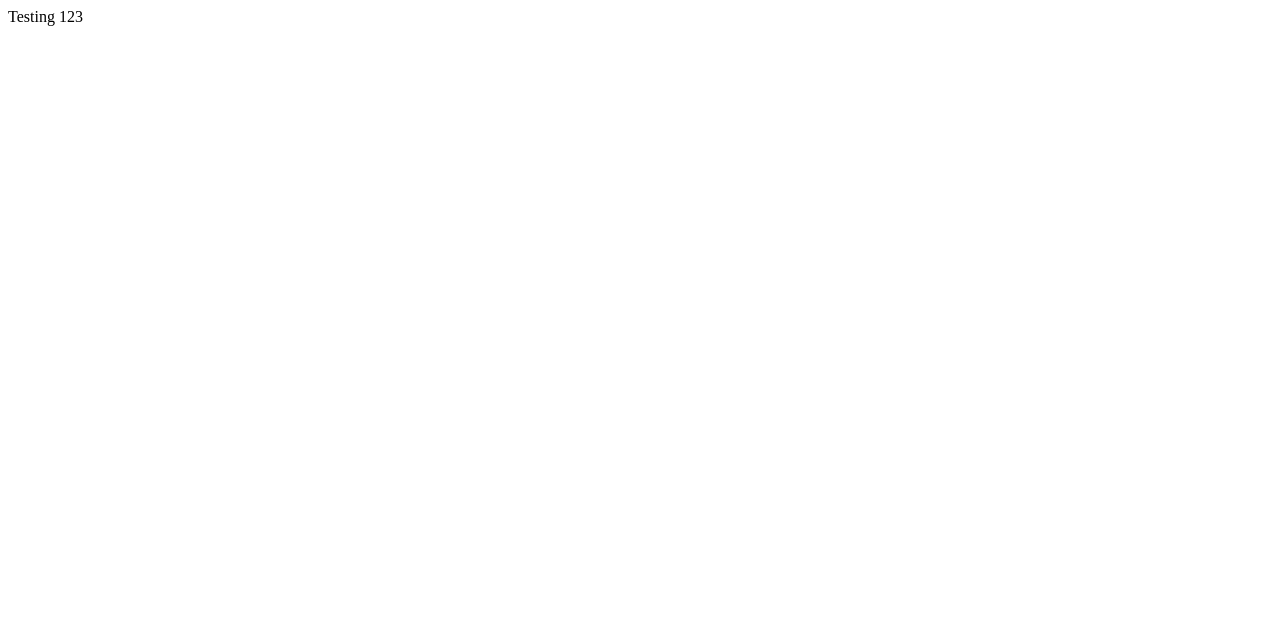
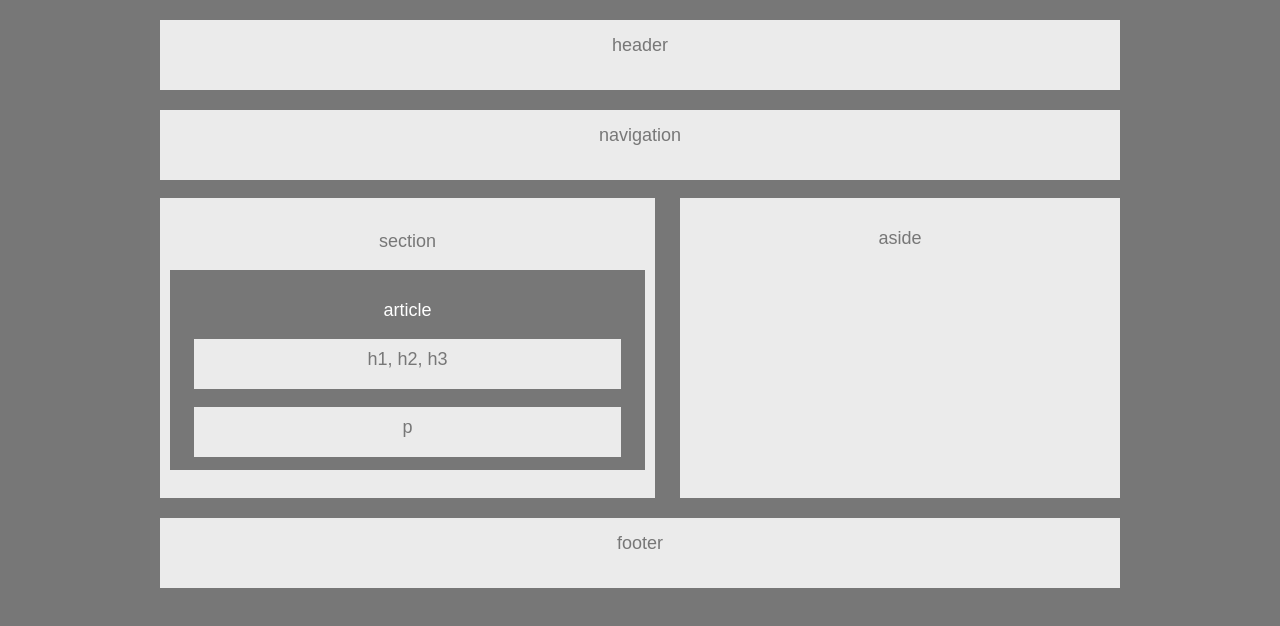
Before and after one commit to jermainehunter/HW-Wireframe, a plain HTML site: page index.html in a window 1280 px wide. Drawn offline with Linux system fonts and the light colour scheme.

Commit message:
Finished the coding and css

```diff
--- a/index.html
+++ b/index.html
@@ -5,8 +5,44 @@
     <meta name="viewport" content="width=device-width, initial-scale=1.0">
     <meta http-equiv="X-UA-Compatible" content="ie=edge">
     <title>HW-Wireframe</title>
+    <link type="text/css" rel="stylesheet" href="style.css" />
 </head>
 <body>
-    <div>Testing 123</div>
+<!--This is the start of the header -->
+    <div class="header">
+        <p class="header_text">header</p>
+    </div>
+<!--This is the start of the nav -->
+    <div class="nav">
+        <p class="nav_text">navigation</p>
+    </div>
+<!--This is the start of the section and aside-->
+    <div>
+        <div class="section">
+            <p class="section_text">section</p>
+     <!--Nest the article inside of the section div-->
+                <div class="article">
+                    <p class="article_text">article</p>
+    <!--Nest the h1, h2, h3 inside of the article -->
+                    <div class="the_headers">
+                         <p class="the_headers_text">h1, h2, h3</p>
+                    </div>
+    <!--Nest the p inside of the article -->
+                    <div class="paragraph">
+                            <p class="paragraph_text">p</p>
+                       </div>
+
+
+                </div>
+         </div>
+        <div class="aside">
+            <p class="aside_text">aside</p>
+        </div>
+    </div>
+<!--This is the start of the header -->
+    <div class="footer">
+            <p class="footer_text">footer</p>
+        </div>
+
 </body>
 </html>
--- a/style.css
+++ b/style.css
@@ -0,0 +1,175 @@
+body
+{
+    font-family: 'Arial', 'Helvetica Neue', Helvetica, sans-serif;
+     color: #777;
+     background: #777;
+     width: 960px;
+     font-size: 18px;
+     margin: auto;
+}
+
+h1 p
+{
+    color: #777;
+    background: #ebebeb;
+}
+
+/** header css **/
+
+.header
+{
+
+    height: 70px;
+    background: #ebebeb;
+    margin-top:20px;
+    text-align: center;
+    position: auto 0;
+
+}
+
+.header_text
+{
+    padding-top: 15px;
+}
+
+/** nav css **/
+
+.nav
+{
+
+    height: 70px;
+    background: #ebebeb;
+    margin-top:20px;
+    text-align: center;
+    position: auto 0;
+
+}
+
+.nav_text
+{
+    padding-top: 15px;
+}
+
+/** section css **/
+
+.section
+{
+
+    height: 300px;
+    width: 495px;
+    background: #ebebeb;
+    text-align: center;
+    position: fixed;
+
+}
+
+.section_text
+{
+    padding-top: 15px;
+}
+
+/** aside css **/
+
+.aside
+{
+
+    height: 300px;
+    width: 440px;
+    background: #ebebeb;
+    text-align: center;
+    position: relative;
+    margin-left:520px;
+
+
+}
+
+.aside_text
+{
+    padding-top: 30px;
+}
+
+/** article css **/
+
+.article
+{
+
+    height: 200px;
+    width: 96%;
+    background: #777;
+    text-align: center;
+    position: relative;
+    left:2%;
+
+
+
+}
+
+.article_text
+{
+    padding-top: 30px;
+    color: #fff;
+}
+
+/** the headers css **/
+
+.the_headers
+{
+
+    height: 50px;
+    width: 90%;
+    background: #ebebeb;
+    text-align: center;
+    position: relative;
+    left:5%;
+
+
+
+}
+
+.the_headers_text
+{
+    padding-top: 10px;
+
+}
+
+/** the paragraph css **/
+.paragraph
+{
+
+    height: 50px;
+    width: 90%;
+    background: #ebebeb;
+    text-align: center;
+    position: relative;
+    left:5%;
+
+
+
+
+}
+
+.paragraph_text
+{
+    padding-top: 10px;
+
+}
+
+
+
+/** footer css **/
+
+.footer
+{
+
+    height: 70px;
+    background: #ebebeb;
+    margin-top:20px;
+    text-align: center;
+    position: auto 0;
+
+}
+
+.footer_text
+{
+    padding-top: 15px;
+}
```
